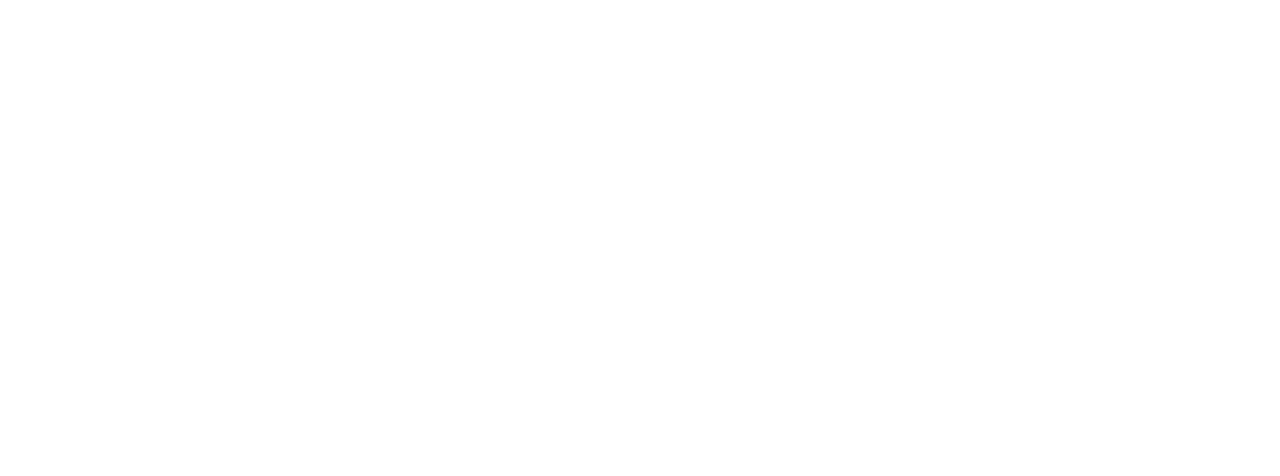
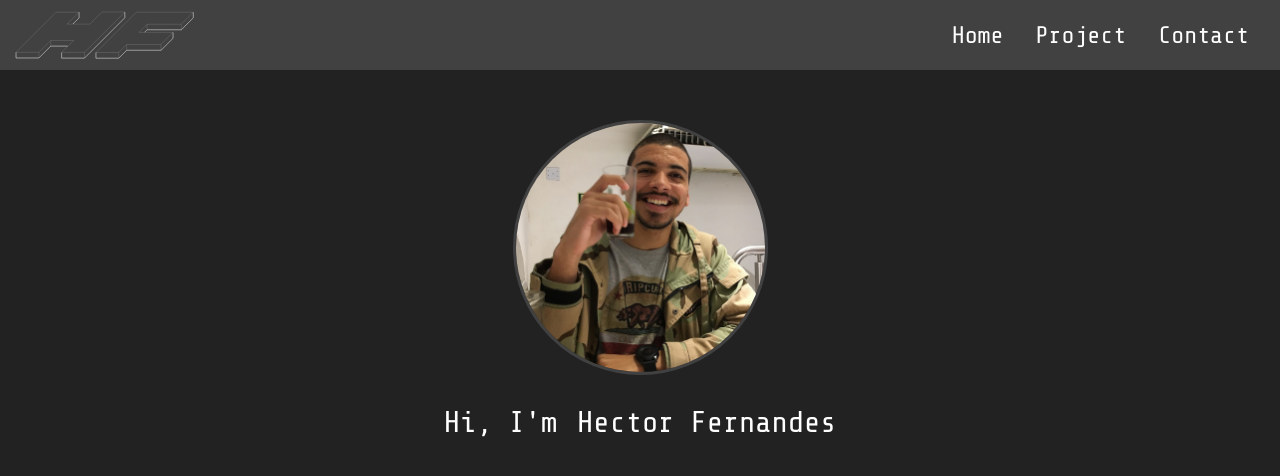
Before and after one commit to devhector/devhector.github.io, a plain HTML site: page index.html in a window 1280 px wide. Drawn offline with nearby package versions, Linux system fonts and the light colour scheme.

Commit message:
add images and assinature

```diff
--- a/index.html
+++ b/index.html
@@ -8,6 +8,20 @@
     <title>Hector Fernandes</title>
 </head>
 <body>
+  <header class="main-header">
+    <a href="http://"><img src="./img/Isometric_2_white.svg" id="logo" srcset=""></a>
+    <nav class="main-nav">
+    <ul>
+      <li><a href="http://">Home</a></li>
+      <li><a href="">Project</a></li>
+      <li><a href="">Contact</a></li>
+    </ul>
+    </nav>
+  </header>
 
+  <div class="container">
+    <img src="./img/me.png" alt="Hector Fernandes" class="me">
+  </div>
+  <div class="presentation">Hi, I'm <span class="glitch" data-text="Hector Fernandes">Hector Fernandes</span></div>
 </body>
 </html>
--- a/src/style.css
+++ b/src/style.css
@@ -1 +1,77 @@
-@import()
+@import url('https://fonts.googleapis.com/css2?family=Share+Tech+Mono&display=swap');
+
+*, *::before, *::after{
+  box-sizing: border-box;
+}
+
+body{
+  padding: 0;
+  margin: 0;
+  background-color: #222222;
+  font-family: Share Tech Mono, sans-serif;
+  color: white;
+}
+
+#logo{
+  display: flex;
+  align-items: center;
+  width: 180px;
+  height: 50px;
+}
+
+.main-nav ul{
+  display: flex;
+  margin: 0;
+  padding: 0;
+  color: inherit;
+  list-style: none;
+  font-size: 24px;
+}
+
+.main-nav a{
+  color: inherit;
+  text-decoration: none;
+  padding: 1rem;
+}
+
+.main-nav a:hover{
+  color: rgb(109, 109, 109);
+}
+
+.main-header{
+  display: flex;
+  justify-content: space-between;
+  align-items: center;
+  background-color: #414141;
+  padding: 10px 15px;
+}
+
+.me {
+  width: 255px;
+  height: 255px;
+  border: 3px solid #414141;
+  border-radius: 320px;
+}
+
+.container{
+  align-items: center;
+  display: flex;
+  flex-direction: row;
+  flex-wrap: wrap;
+  justify-content: center;
+  padding-top: 50px;
+}
+
+.presentation{
+  align-items: center;
+  display: flex;
+  flex-direction: row;
+  flex-wrap: wrap;
+  justify-content: center;
+  font-size: 30px;
+  padding: 30px;
+}
+
+.glitch{
+  padding-left: 20px;
+}
```
Also changed, not shown: img/Isometric_2.svg (added), img/Isometric_2_white.svg (added).
